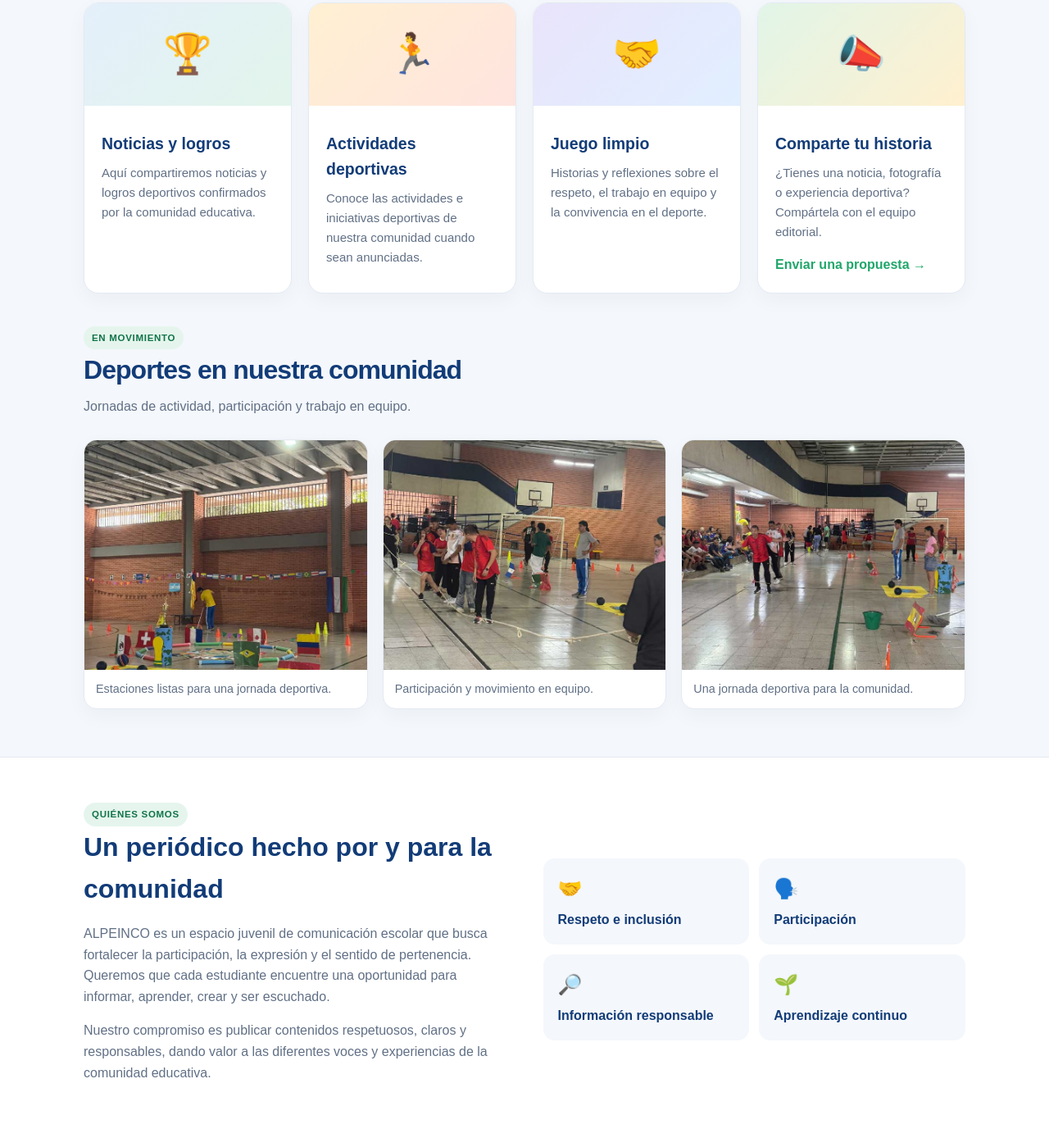
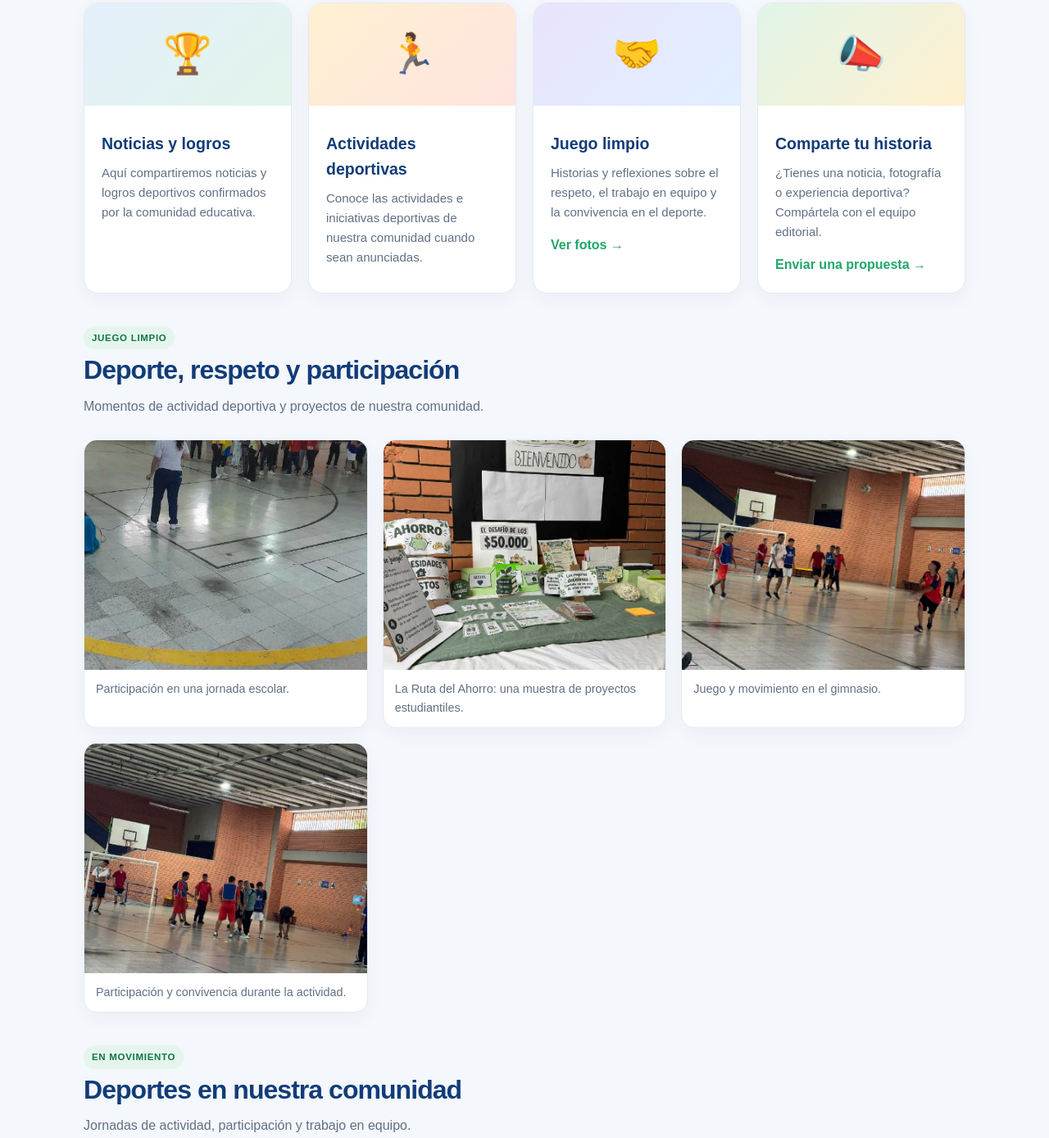
Before and after one commit to Juventud0/A-pe-nco-comfand-, a plain HTML site: page index.html in a window 1280 px wide. Shown: the part 2575-3963 px from the top of the page at 82% size. Drawn offline with Linux system fonts and the light colour scheme.

Commit message:
Agregar galería de Juego limpio

```diff
--- a/index.html
+++ b/index.html
@@ -56,8 +56,15 @@ footer{background:#102746;color:#dce7f4;padding:30px 22px;text-align:center}foot
 <section class="wrap" id="deportes" style="scroll-margin-top:120px"><div class="section-head"><div><span class="tag">Movimiento y comunidad</span><h2>Deportes</h2><p>Un espacio para celebrar el esfuerzo, la participación y el juego limpio.</p></div></div>
 <div class="grid"><article class="card"><div class="card-top">🏆</div><div class="card-body"><h3>Noticias y logros</h3><p>Aquí compartiremos noticias y logros deportivos confirmados por la comunidad educativa.</p></div></article>
 <article class="card"><div class="card-top">🏃</div><div class="card-body"><h3>Actividades deportivas</h3><p>Conoce las actividades e iniciativas deportivas de nuestra comunidad cuando sean anunciadas.</p></div></article>
-<article class="card"><div class="card-top">🤝</div><div class="card-body"><h3>Juego limpio</h3><p>Historias y reflexiones sobre el respeto, el trabajo en equipo y la convivencia en el deporte.</p></div></article>
+<article class="card"><div class="card-top">🤝</div><div class="card-body"><h3>Juego limpio</h3><p>Historias y reflexiones sobre el respeto, el trabajo en equipo y la convivencia en el deporte.</p><a href="#juego-limpio">Ver fotos →</a></div></article>
 <article class="card"><div class="card-top">📣</div><div class="card-body"><h3>Comparte tu historia</h3><p>¿Tienes una noticia, fotografía o experiencia deportiva? Compártela con el equipo editorial.</p><a href="#participa">Enviar una propuesta →</a></div></article></div>
+<div class="section-head" id="juego-limpio" style="margin-top:40px;scroll-margin-top:120px"><div><span class="tag">Juego limpio</span><h2>Deporte, respeto y participación</h2><p>Momentos de actividad deportiva y proyectos de nuestra comunidad.</p></div></div>
+<div class="sport-gallery">
+<figure><a href="juego-limpio-01.jpg"><img src="juego-limpio-01.jpg" alt="Estudiantes reunidos en el gimnasio durante una actividad escolar" loading="lazy"></a><figcaption>Participación en una jornada escolar.</figcaption></figure>
+<figure><a href="juego-limpio-02.jpg"><img src="juego-limpio-02.jpg" alt="Muestra escolar La Ruta del Ahorro, con carteles y materiales sobre decisiones financieras" loading="lazy"></a><figcaption>La Ruta del Ahorro: una muestra de proyectos estudiantiles.</figcaption></figure>
+<figure><a href="juego-limpio-03.jpg"><img src="juego-limpio-03.jpg" alt="Estudiantes jugando un partido en el gimnasio escolar" loading="lazy"></a><figcaption>Juego y movimiento en el gimnasio.</figcaption></figure>
+<figure><a href="juego-limpio-04.jpg"><img src="juego-limpio-04.jpg" alt="Estudiantes conversando y participando en una actividad deportiva escolar" loading="lazy"></a><figcaption>Participación y convivencia durante la actividad.</figcaption></figure>
+</div>
 <div class="section-head" style="margin-top:40px"><div><span class="tag">En movimiento</span><h2>Deportes en nuestra comunidad</h2><p>Jornadas de actividad, participación y trabajo en equipo.</p></div></div>
 <div class="sport-gallery">
 <figure><a href="deportes-01.jpg"><img src="deportes-01.jpg" alt="Balones, conos y estaciones preparadas para una jornada deportiva escolar" loading="lazy"></a><figcaption>Estaciones listas para una jornada deportiva.</figcaption></figure>
```
Also changed, not shown: juego-limpio-01.jpg (added), juego-limpio-02.jpg (added), juego-limpio-03.jpg (added), juego-limpio-04.jpg (added).
